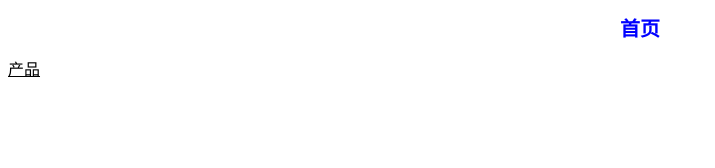
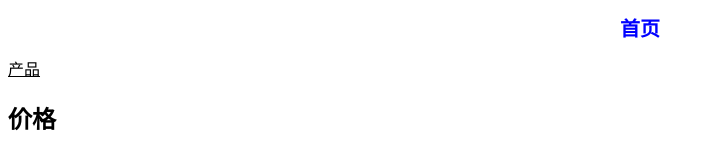
Before and after one commit to coolleave/web-, a plain HTML site: page 2.17-home.html in a window 1280 px wide. Shown: the whole page, without its empty margins (0-715 px from the left). Drawn offline with Linux system fonts and the light colour scheme.

Commit message:
Add files via upload

```diff
--- a/2.17-home.html
+++ b/2.17-home.html
@@ -11,6 +11,7 @@
 <body>
     <h1 align="center">首页</h1>
     <a href="2.17-sub.html">产品</a>
+    <h2 class="oneclass size">价格</h2>
 </body>
 
 </html>
```
